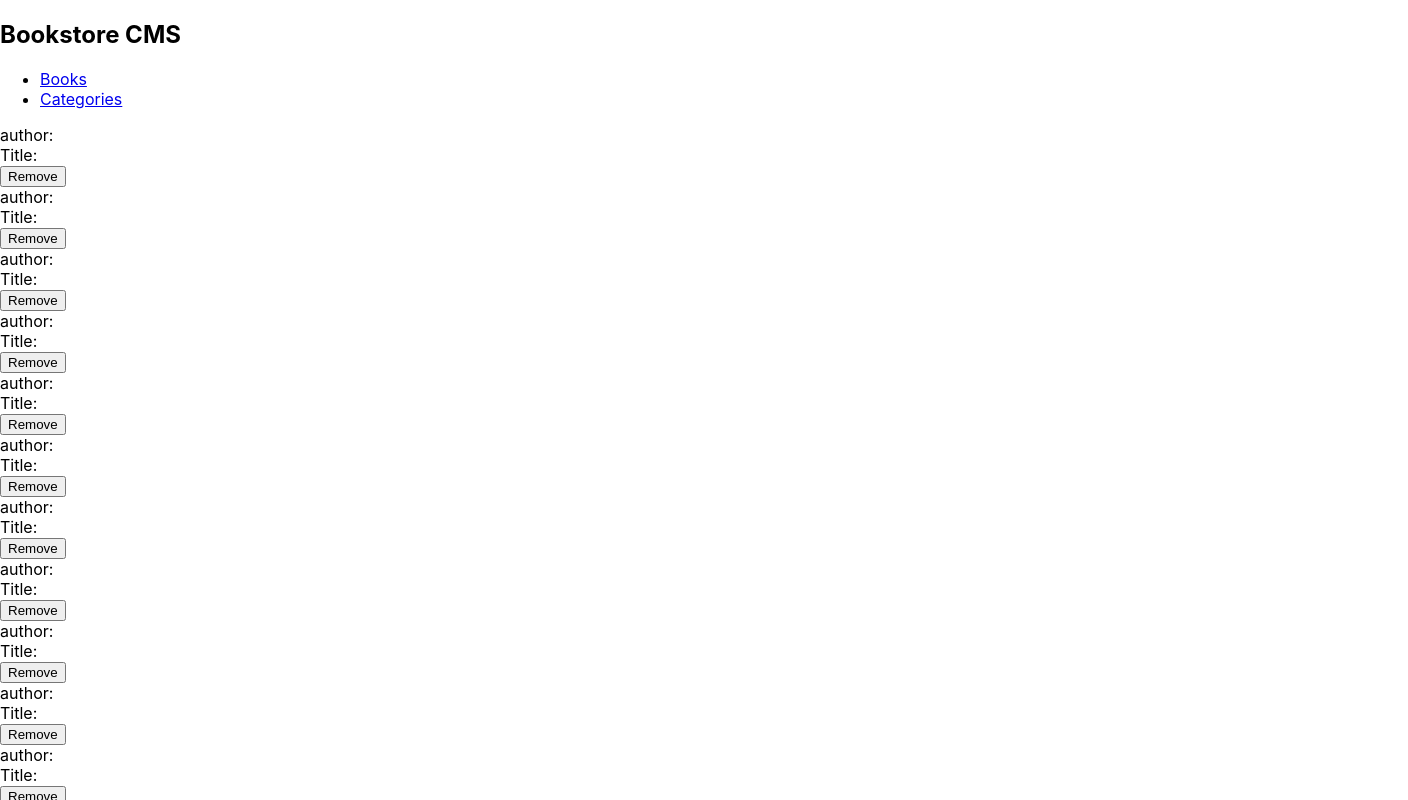
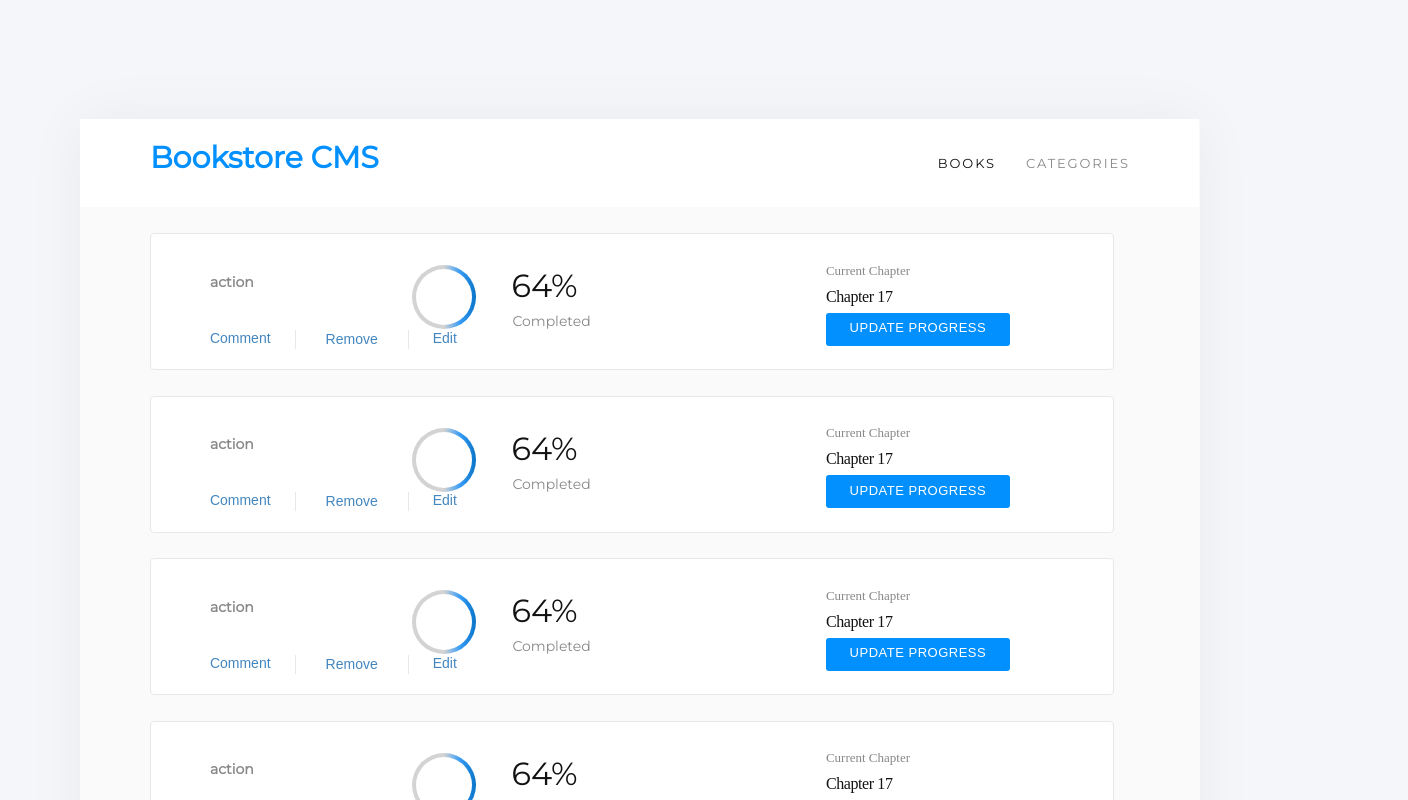
Before and after one commit to edahigure/bookstore, a React (Create React App) app: page / in a window 1280 px wide. Shown: the top 800 px of the page, 1408 px wide, since content can reach past the window. Built offline with nearby package versions, Linux system fonts and the light colour scheme; no server answers.

Commit message:
Do style

```diff
--- a/public/index.html
+++ b/public/index.html
@@ -1,14 +1,12 @@
 <!DOCTYPE html>
 <html lang="en">
+
 <head>
   <meta charset="utf-8" />
   <link rel="icon" href="%PUBLIC_URL%/favicon.ico" />
   <meta name="viewport" content="width=device-width, initial-scale=1" />
   <meta name="theme-color" content="#000000" />
-    <meta
-      name="description"
-      content="Web site created using create-react-app"
-    />
+  <meta name="description" content="Web site created using create-react-app" />
   <link rel="apple-touch-icon" href="%PUBLIC_URL%/logo192.png" />
   <!--
       manifest.json provides metadata used when your web app is installed on a
@@ -24,8 +22,12 @@
       work correctly both with client-side routing and a non-root public URL.
       Learn how to configure a non-root public URL by running `npm run build`.
     -->
+  <link rel="preconnect" href="https://fonts.googleapis.com">
+  <link rel="preconnect" href="https://fonts.gstatic.com" crossorigin>
+  <link href="https://fonts.googleapis.com/css2?family=Montserrat&family=Roboto+Slab&display=swap" rel="stylesheet">
   <title>React App</title>
 </head>
+
 <body>
   <noscript>You need to enable JavaScript to run this app.</noscript>
   <div id="root"></div>
@@ -40,4 +42,5 @@
       To create a production bundle, use `npm run build` or `yarn build`.
     -->
 </body>
+
 </html>
--- a/src/App.css
+++ b/src/App.css
@@ -37,3 +37,386 @@
     transform: rotate(360deg);
   }
 }
+
+:root {
+  --bubble-gum-pink: #ff5ab7;
+  --black: #1e1e1e;
+  --pinkish-grey: #c7c7c7;
+  --very-light-pink: #c4c4c4;
+  --pale-grey: #f5f6fa;
+  --black-5: rgba(0, 0, 0, 0.05);
+  --z: #fafafa;
+  --black-two: #121212;
+  --medium-blue: #307bbe;
+  --cool-blue: #4386bf;
+  --azure: #0290ff;
+  --white-two: #fff;
+  --white: #e8e8e8;
+}
+
+.Bookstore-CMS {
+  width: 100%;
+  height: 89.625%;
+  padding: 9.313% 3.75% 7.688% 6.25%;
+  background-color: #f5f6fa;
+}
+
+.panel-bg {
+  width: 87.5%;
+  height: 68.563%;
+  margin: 0 2.5% 4.063% 0;
+  padding: 0 0 49.625%;
+  border-radius: 4px;
+  box-shadow: 0 0 60px 0 rgba(0, 0, 0, 0.05);
+  background-color: #fafafa;
+}
+
+.nav-bar {
+  display: flex;
+  align-items: baseline;
+  width: 87.5%;
+  height: 5.938%;
+  margin: 0 0 2.375%;
+  padding: 1.438% 6.188% 1.688% 6.25%;
+  background-color: #ffffff;
+  text-decoration: none;
+}
+
+.list-1{
+  list-style: none;
+  display: flex;
+  gap: 30px;
+}
+
+.Bookstore-CMS-2 {
+  width: 100%;
+  height: 2.313%;
+  margin: 0.375% 2.938% 0.125% 0;
+  font-family: Montserrat;
+  font-size: 1.875rem;
+  font-weight: bold;
+  font-stretch: normal;
+  font-style: normal;
+  line-height: normal;
+  letter-spacing: normal;
+  color: #0290ff;
+  background-color: #ffffff;
+}
+.li-item {
+  font-family: Montserrat;
+  font-size: 0.813rem;
+  font-weight: normal;
+  font-stretch: normal;
+  font-style: normal;
+  line-height: normal;
+  letter-spacing: 1.9px;
+  text-decoration: none;
+  color: #121212;
+}
+
+.li-item-2 {
+  text-decoration: none;
+  color: #121212;
+  opacity: 50%;
+}
+
+.Lesson-Panel {
+  display: flex;
+  justify-content: space-between;
+  align-items: center;
+  width: 75%;
+  height: 10.625%;
+  margin: 2.313% 6.25% 0;
+  padding: 2% 9.188% 1.625% 1.688%;
+  border-radius: 4px;
+  border: solid 1px #e8e8e8;
+  background-color: #ffffff;
+}
+
+.book-data {
+  list-style: none;
+}
+
+.category {
+  width: 3.063%;
+  height: 1.125%;
+  margin: 0 2.438% 0 0;
+  opacity: 0.5;
+  font-family: Montserrat,sans-serif;
+  font-size: 0.875rem;
+  font-weight: bold;
+  font-stretch: normal;
+  font-style: normal;
+  line-height: normal;
+  letter-spacing: normal;
+  color: #121212;
+}
+
+.title{
+  width: 42.313%;
+  height: 1.813%;
+  margin: 0.188% 20.188% 0 0;
+  font-family: RobotoSlab, sans-serif;
+  font-size: 1.375rem;
+  font-weight: bold;
+  font-stretch: normal;
+  font-style: normal;
+  line-height: normal;
+  letter-spacing: -0.2px;
+  color: #121212;
+}
+
+.author{
+  width: 6.688rem;
+  height: 1.188rem;
+  margin: 0.25rem 0 0;
+  font-family: RobotoSlab;
+  font-size: 0.875rem;
+  font-weight: 300;
+  font-stretch: normal;
+  font-style: normal;
+  line-height: normal;
+  letter-spacing: normal;
+  color: #4386bf;
+}
+
+.actions {
+  display: flex;
+  gap:24px;
+  list-style: none;
+  width: 4.563rem;
+  height: 1.188rem;
+  margin: 0.188rem 0.938rem 0.125rem 0;
+  font-family: RobotoSlab, sans-serif;
+  font-size: 0.875rem;
+  font-weight: 300;
+  font-stretch: normal;
+  font-style: normal;
+  line-height: normal;
+  letter-spacing: normal;
+  color: #4386bf;
+}
+
+.vl {
+  border-left: solid 1px #e8e8e8;
+  padding-left: 24px;
+}
+
+button {
+  border: none;
+  text-decoration: none;
+  color: #4386bf;
+  font-family: RobotoSlab, sans-serif;
+  font-size: 0.875rem;
+  font-weight: 300;
+  font-stretch: normal;
+  font-style: normal;
+  line-height: normal;
+  letter-spacing: normal;
+  cursor: pointer;
+  text-align: center;
+  transition: background 250ms ease-in-out,
+              transform 150ms ease;
+  -webkit-appearance: none;
+  -moz-appearance: none;
+  background-color: #ffffff;
+}
+
+button:hover,
+button:focus {
+  background:#ffffff;
+}
+
+button:focus {
+  outline: 1px solid #fff;
+  outline-offset: -4px;
+}
+
+button:active {
+  transform: scale(0.99);
+}
+
+.Rectangle-3 {
+  width: 5.625%;
+  height: 5.62%;
+  padding: 0.62% 0.625% 0.75% 0.75%;
+}
+
+.container-2{
+  display: flex;
+  gap: 24px;
+}
+
+.container-3{
+  display: flex;
+  flex-direction: column;
+}
+
+.Percent-Complete {
+  width: 4.25rem;
+  height: 2.438rem;
+  margin: 0.063rem 5.75rem 0 0.688rem;
+  font-family: Montserrat;
+  font-size: 2rem;
+  font-weight: normal;
+  font-stretch: normal;
+  font-style: normal;
+  line-height: normal;
+  letter-spacing: normal;
+  color: #121212;
+}
+
+.Completed {
+  width: 5rem;
+  height: 1.125rem;
+  margin: 0.438rem 4.938rem 0.75rem 0.75rem;
+  opacity: 0.5;
+  font-family: Montserrat;
+  font-size: 0.875rem;
+  font-weight: normal;
+  font-stretch: normal;
+  font-style: normal;
+  line-height: normal;
+  letter-spacing: normal;
+  color: #121212;
+}
+
+.circle-wrapper {
+  text-align: center;
+  width: 4rem;
+  height: 4rem;
+  border-radius: 50%;
+  background-color: #ffffff;
+  transform: rotate(0deg);
+  background: linear-gradient(to left, #0874c7, #379cf6, lightgray 50%)
+}
+
+.circle {
+  position: relative;
+  top: .25rem;
+  left: .25rem;
+  text-align: center;
+  width: 3.5rem;
+  height: 3.5rem;
+  border-radius: 50%;
+  background-color: #fff;
+}
+
+.Current-Chapter {
+  width: 7.875rem;
+  height: 1.125rem;
+  margin: 0.063rem 3.625rem 0 3.688rem;
+  opacity: 0.5;
+  font-family: RobotoSlab;
+  font-size: 0.813rem;
+  font-weight: 300;
+  font-stretch: normal;
+  font-style: normal;
+  line-height: normal;
+  letter-spacing: normal;
+  color: #121212;
+}
+
+.Current-Lesson {
+  width: 4.688rem;
+  height: 1.313rem;
+  margin: 0.438rem 6.813rem 0.25rem 3.688rem;
+  font-family: RobotoSlab;
+  font-size: 1rem;
+  font-weight: 300;
+  font-stretch: normal;
+  font-style: normal;
+  line-height: normal;
+  letter-spacing: -0.4px;
+  color: #121212;
+}
+
+.Text-Style-4 {
+  font-family: RobotoSlab;
+  font-size: 1rem;
+  font-weight: 300;
+  font-stretch: normal;
+  font-style: normal;
+  line-height: normal;
+  letter-spacing: -0.4px;
+  color:#121212;
+}
+
+.container-4{
+  display: flex;
+  flex-direction: column;
+  align-items: flex-end;
+}
+
+.Rectangle-2 {
+  display: flex;
+  justify-content: center;
+  align-items: center;
+  width: 11.5rem;
+  height: 2.063rem;
+  border-radius: 3px;
+  background-color: #0290ff;
+}
+
+.Update-progress {
+  width: 8.938rem;
+  height: 1.125rem;
+  font-family: RobotoSlab, sans-serif;
+  font-size: 0.813rem;
+  font-weight: 300;
+  font-stretch: normal;
+  font-style: normal;
+  line-height: normal;
+  letter-spacing: 0.5px;
+  text-align: center;
+  color: #ffffff;
+}
+
+
+.form-panel {
+  display: flex;
+  flex-direction: column;
+  width: 75%;
+  height: 10.625%;
+  margin: 2.313% 6.25% 0;
+  padding: 2% 9.188% 1.625% 1.688%;
+  border-radius: 4px;
+  background-color: var(--z);
+}
+
+.container-5 {
+  display: flex;
+  justify-content: space-between;
+  align-items: baseline;
+  gap: 12px;
+}
+
+.entry {
+  border: solid 1px var(--white);
+  border-radius: 4px;
+  height: 30px;
+  width: 100%;
+}
+
+.add-new {
+  width: 10.875rem;
+  height: 1.5rem;
+  margin: 1.813rem 32.75rem 1.188rem 0;
+  font-family: Montserrat;
+  font-size: 1.25rem;
+  font-weight: bold;
+  font-stretch: normal;
+  font-style: normal;
+  line-height: normal;
+  letter-spacing: -0.18px;
+  color: #888;
+}
+
+.Rectangle-4 {
+  width: 100%;
+  height: 2.813%;
+  margin: 1.188% 0 0 2.125%;
+  padding: 0.801% 1.188% 0.886% 1.375%;
+  border-radius: 3px;
+  background-color: var(--azure);
+}
--- a/src/App.js
+++ b/src/App.js
@@ -6,14 +6,17 @@ import Categories from './pages/Categories';
 function App() {
   return (
     <>
-      <nav>
-        <h1>Bookstore CMS </h1>
-        <ul>
-          <li><Link to="/books">Books</Link></li>
-          <li>
-            {' '}
-            <Link to="/categories">Categories</Link>
-          </li>
+      <div className="Bookstore-CMS">
+        <div className="panel-bg">
+
+          <nav className="nav-bar">
+            <div className="Bookstore-CMS-2 ">
+              Bookstore CMS
+            </div>
+
+            <ul className="list-1">
+              <li><Link to="/books" className="li-item">BOOKS</Link></li>
+              <li><Link to="/categories" className="li-item li-item-2">CATEGORIES</Link></li>
             </ul>
           </nav>
 
@@ -22,7 +25,8 @@ function App() {
             <Route path="books" element={<Books />} />
             <Route path="categories" element={<Categories />} />
           </Routes>
-
+        </div>
+      </div>
     </>
   );
 }
--- a/src/components/Book.js
+++ b/src/components/Book.js
@@ -3,18 +3,22 @@ import { useDispatch } from 'react-redux';
 import { removeBook, deleteItemAxios } from '../redux/books/booksSlice';
 
 export default function Book(props) {
-  const { author, title, id } = props;
+  const {
+    author, title, id, category,
+  } = props;
   const dispatch = useDispatch();
   return (
-    <div>
-      <div>
-        author:
-        {author}
-      </div>
-      <div>
-        Title:
-        {title}
-      </div>
+    <div className="Lesson-Panel">
+
+      <div className="container-1">
+        <ul className="book-data">
+          <li className="category">{category}</li>
+          <li className="title">{title}</li>
+          <li className="author">{author}</li>
+        </ul>
+        <ul className="actions">
+          <li>Comment</li>
+          <li className="vl">
             <button
               type="submit"
               onClick={() => {
@@ -24,6 +28,34 @@ export default function Book(props) {
             >
               Remove
             </button>
+          </li>
+          <li className="vl">Edit</li>
+        </ul>
+      </div>
+      <div className="container-2">
+        <div className="circle-wrapper">
+          <div className="circle" />
+        </div>
+
+        <div className="container-3">
+          <div className="Percent-Complete">64%</div>
+          <div className="Completed">Completed</div>
+        </div>
+
+      </div>
+      <div className="container-4">
+        <span className="Current-Chapter Text-Style-7">
+          Current Chapter
+        </span>
+        <span className="Current-Lesson Text-Style-4">
+          Chapter 17
+        </span>
+        <div className="Rectangle-2">
+          <span className="Update-progress">
+            UPDATE PROGRESS
+          </span>
+        </div>
+      </div>
     </div>
   );
 }
@@ -51,3 +83,11 @@ Book.propTypes = {
 Book.defaultProps = {
   id: '',
 };
+
+Book.propTypes = {
+  category: PropTypes.string,
+};
+
+Book.defaultProps = {
+  category: 'action',
+};
--- a/src/pages/Books.js
+++ b/src/pages/Books.js
@@ -13,6 +13,7 @@ export default function Books() {
 
   const [author, setAuthor] = useState('');
   const [title, setTitle] = useState('');
+  const [category, setCategory] = useState('');
 
   useEffect(() => {
     if (status === 'idle') {
@@ -25,6 +26,7 @@ export default function Books() {
     const str = `book${i}`;
     myBooks.push(<Book
       key={str}
+      category={bookList[i].category}
       author={bookList[i].author}
       title={bookList[i].title}
       id={bookList[i].id}
@@ -36,14 +38,20 @@ export default function Books() {
       <div>
         {myBooks}
       </div>
-
-      <form>
+      <div className="Line" />
+      <form className="form-panel">
+        <div className="add-new">
+          ADD NEW BOOK
+        </div>
+        <div className="container-5">
           <label htmlFor="author">
-          Author:
             <input
               id="author"
               name="author"
               type="text"
+              placeholder="Book author"
+              className="entry"
+              size="150"
               onChange={(e) => {
                 setAuthor(e.target.value);
               }}
@@ -51,33 +59,54 @@ export default function Books() {
           </label>
 
           <label htmlFor="title">
-          Title:
             <input
               id="title"
               name="title"
               type="text"
+              placeholder="Book title"
+              className="entry"
+              size="100"
               onChange={(e) => {
                 setTitle(e.target.value);
               }}
             />
           </label>
 
+          <label htmlFor="category">
+            <input
+              id="category"
+              name="category"
+              type="text"
+              placeholder="Book category"
+              className="entry"
+              size="100"
+              onChange={(e) => {
+                setCategory(e.target.value);
+              }}
+            />
+          </label>
+
           <button
             type="submit"
+            className="Rectangle-4"
             onClick={(e) => {
               e.preventDefault();
               const id = uuid();
-            dispatch(addBook({ id, author, title }));
+              dispatch(addBook({
+                id, author, title, category,
+              }));
               dispatch(addItemAxios({
                 id,
                 author,
                 title,
-              category: 'category',
+                category,
               }));
             }}
           >
-          Submit
+            ADD BOOK
           </button>
+        </div>
+
       </form>
     </>
   );
```
Lines whose indentation alone changed are shown as unchanged.
